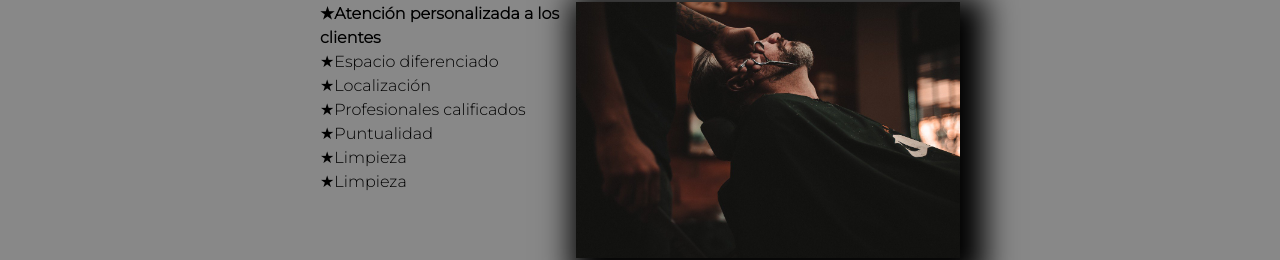
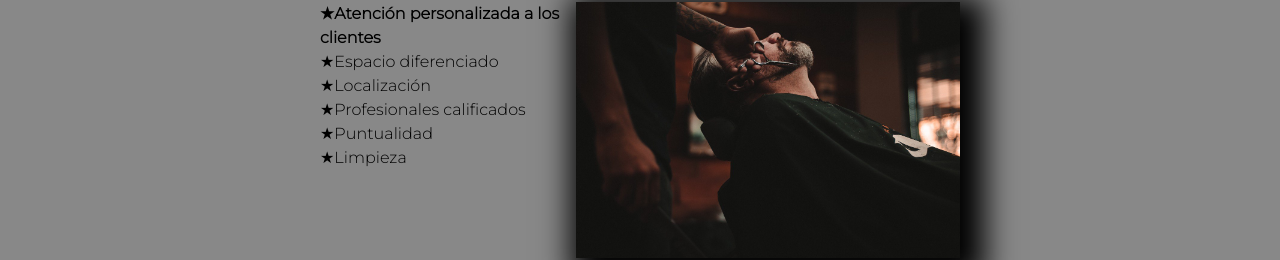
Before and after one commit to JavierHoyos/barberia-alura, a plain HTML site: page index.html in a window 1280 px wide. Shown: the part 1733-1993 px from the top of the page. Drawn offline with Linux system fonts and the light colour scheme.

Commit message:
eliminando item duplicado (limpieza) de la lista-diferenciales

```diff
--- a/index.html
+++ b/index.html
@@ -65,7 +65,6 @@
                         <li class="items">Profesionales calificados</li>
                         <li class="items">Puntualidad</li>
                         <li class="items">Limpieza</li>
-                        <li class="items">Limpieza</li>
                     </ul><img src="diferenciales/diferenciales.jpg" class="imagen-diferenciales">
                 </div>
                 <div class="video">
```
